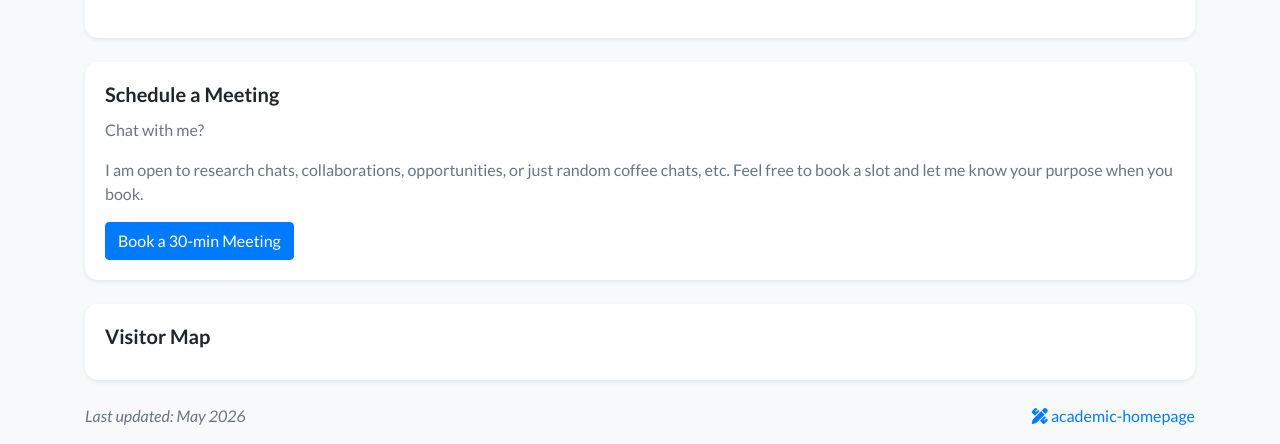
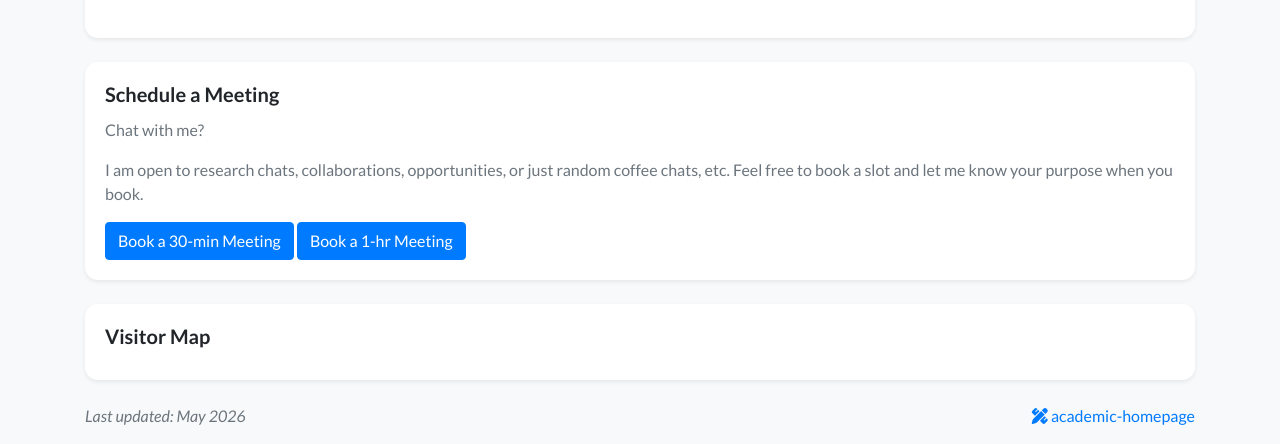
Before and after one commit to JunrongChen2004/junrongchen2004.github.io, a Jekyll site: the page built from index.html, in a window 1280 px wide and 900 px high, scrolled down 2217 px, cut to the strip 456-900 px from the top of the window. Built offline with Jekyll 4.4.1, drawn with Linux system fonts in a browser that asks for light colours; nearby versions of some CDN libraries; a style sheet for code colours, icons or effects is not loaded.

Commit message:
Update booking_calendar.html

```diff
--- a/_includes/widgets/booking_calendar.html
+++ b/_includes/widgets/booking_calendar.html
@@ -29,6 +29,21 @@
       Book a 30-min Meeting
 
     </a>
+    <a
+
+      class="btn btn-primary"
+
+      href="https://calendar.app.google/Y82aGsmzu2KEgUddA"
+
+      target="_blank"
+
+      rel="noopener noreferrer"
+
+    >
+
+      Book a 1-hr Meeting
+
+    </a>
 
   </div>
 
```
